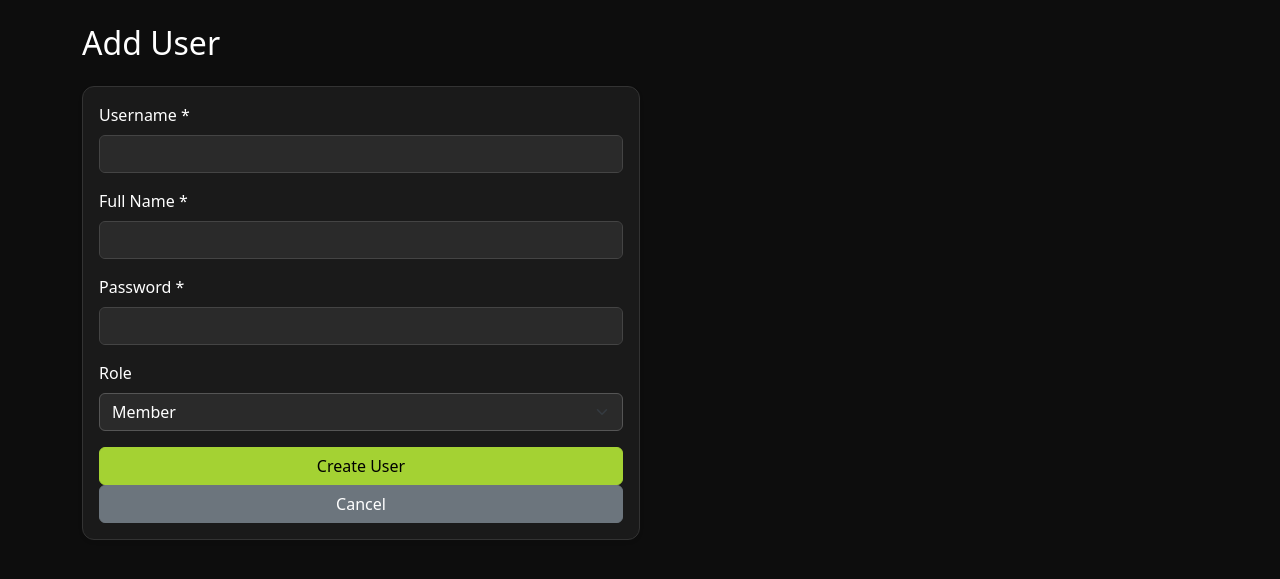
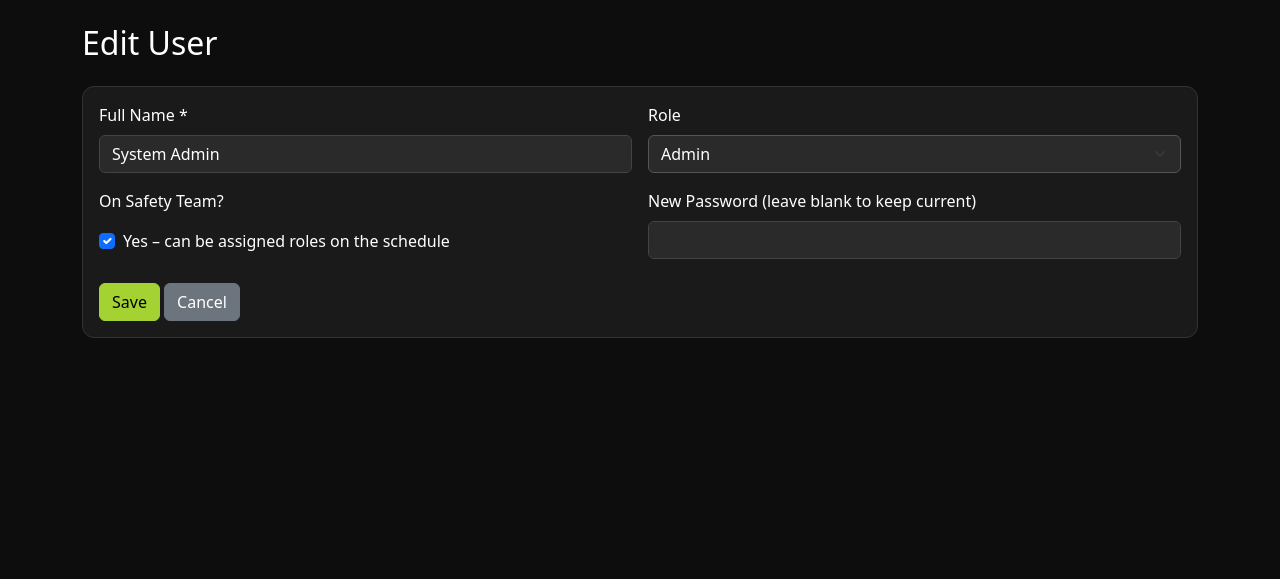
Before and after one commit to amfb98/church-safety-app, a Flask app: page /users/1/edit in a window 1280 px wide. Shown: the part 62-641 px from the top of the page. Run offline with Flask 3, Linux system fonts and the light colour scheme; a user stored in the database is signed in.

Commit message:
Refactor user form for add/edit functionality

```diff
--- a/templates/user_form.html
+++ b/templates/user_form.html
@@ -1,28 +1,55 @@
 {% extends "base.html" %}
-{% block title %}Add User{% endblock %}
+{% block title %}{{ 'Edit User' if user else 'Add User' }}{% endblock %}
 {% block content %}
-<h2 class="mb-4">Add User</h2>
-<form method="POST" class="card card-body shadow-sm col-md-6">
-    <div class="mb-3">
-        <label class="form-label">Username *</label>
-        <input type="text" name="username" class="form-control" required pattern="[a-zA-Z0-9_]+" title="Letters, numbers, underscore">
+<h2 class="mb-4">{{ 'Edit User' if user else 'Add User' }}</h2>
+
+<form method="POST" class="card card-body">
+    <div class="row g-3">
+        <div class="col-md-6">
+            <label class="form-label">Full Name *</label>
+            <input type="text" name="full_name" class="form-control" required
+                   value="{{ user.full_name if user else '' }}">
+        </div>
+
+        {% if not user %}
+        <div class="col-md-6">
+            <label class="form-label">Username *</label>
+            <input type="text" name="username" class="form-control" required
+                   placeholder="lowercase, no spaces">
+        </div>
+        {% endif %}
+
+        <div class="col-md-6">
+            <label class="form-label">Role</label>
+            <select name="role" class="form-select">
+                <option value="member" {% if user and user.role == 'member' %}selected{% endif %}>Member</option>
+                <option value="admin" {% if user and user.role == 'admin' %}selected{% endif %}>Admin</option>
+            </select>
+        </div>
+
+        <div class="col-md-6">
+            <label class="form-label">On Safety Team?</label>
+            <div class="form-check mt-2">
+                <input class="form-check-input" type="checkbox" name="is_safety_team" id="is_safety_team"
+                       {% if not user or user.is_safety_team %}checked{% endif %}>
+                <label class="form-check-label" for="is_safety_team">
+                    Yes – can be assigned roles on the schedule
+                </label>
+            </div>
+        </div>
+
+        <div class="col-md-6">
+            <label class="form-label">
+                {% if user %}New Password (leave blank to keep current){% else %}Password *{% endif %}
+            </label>
+            <input type="password" name="password" class="form-control"
+                   {% if not user %}required{% endif %}>
+        </div>
     </div>
-    <div class="mb-3">
-        <label class="form-label">Full Name *</label>
-        <input type="text" name="full_name" class="form-control" required>
+
+    <div class="mt-4">
+        <button type="submit" class="btn btn-primary">Save</button>
+        <a href="{{ url_for('users') }}" class="btn btn-secondary">Cancel</a>
     </div>
-    <div class="mb-3">
-        <label class="form-label">Password *</label>
-        <input type="password" name="password" class="form-control" required minlength="6">
-    </div>
-    <div class="mb-3">
-        <label class="form-label">Role</label>
-        <select name="role" class="form-select">
-            <option value="member">Member</option>
-            <option value="admin">Admin</option>
-        </select>
-    </div>
-    <button type="submit" class="btn btn-primary">Create User</button>
-    <a href="{{ url_for('users') }}" class="btn btn-secondary">Cancel</a>
 </form>
 {% endblock %}
```
